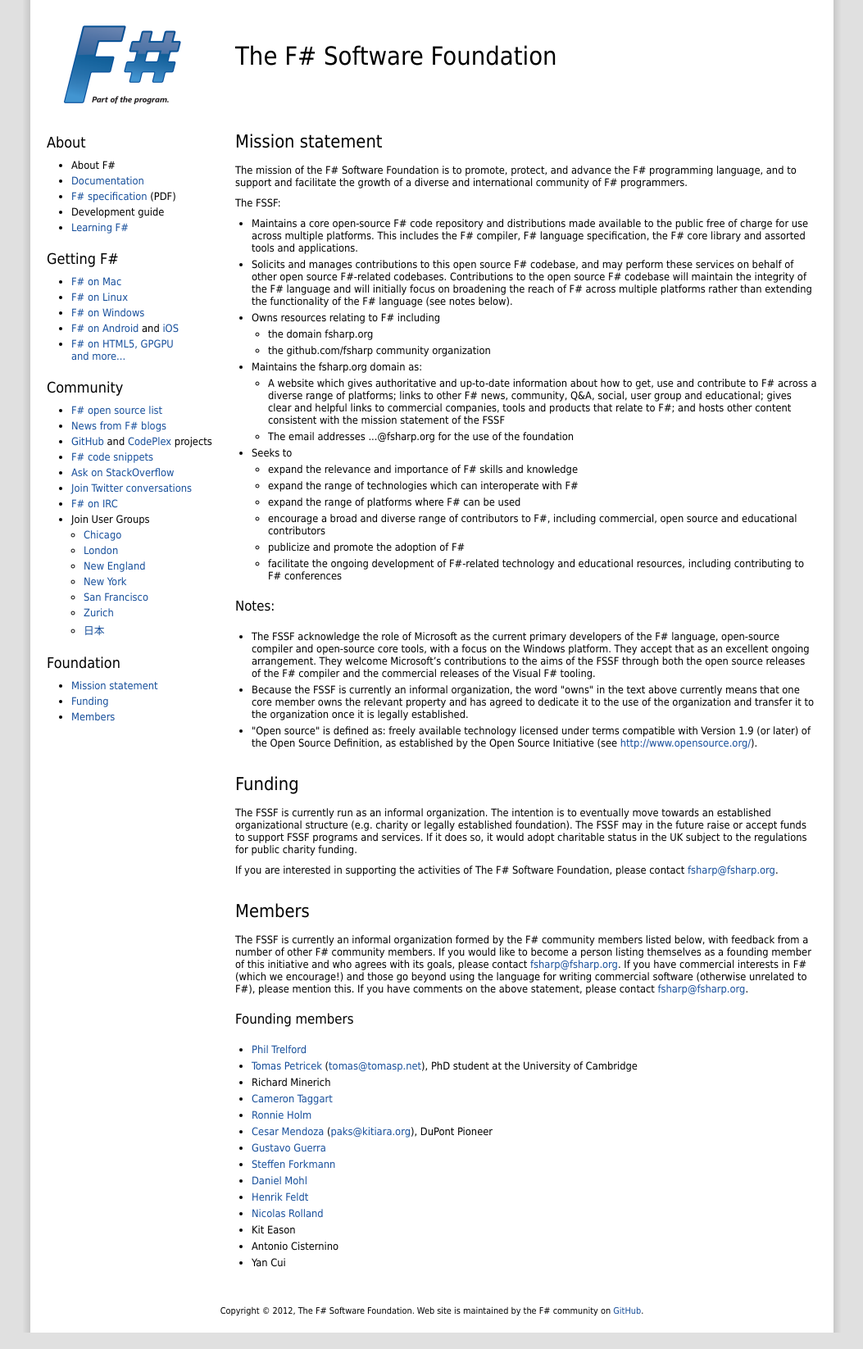
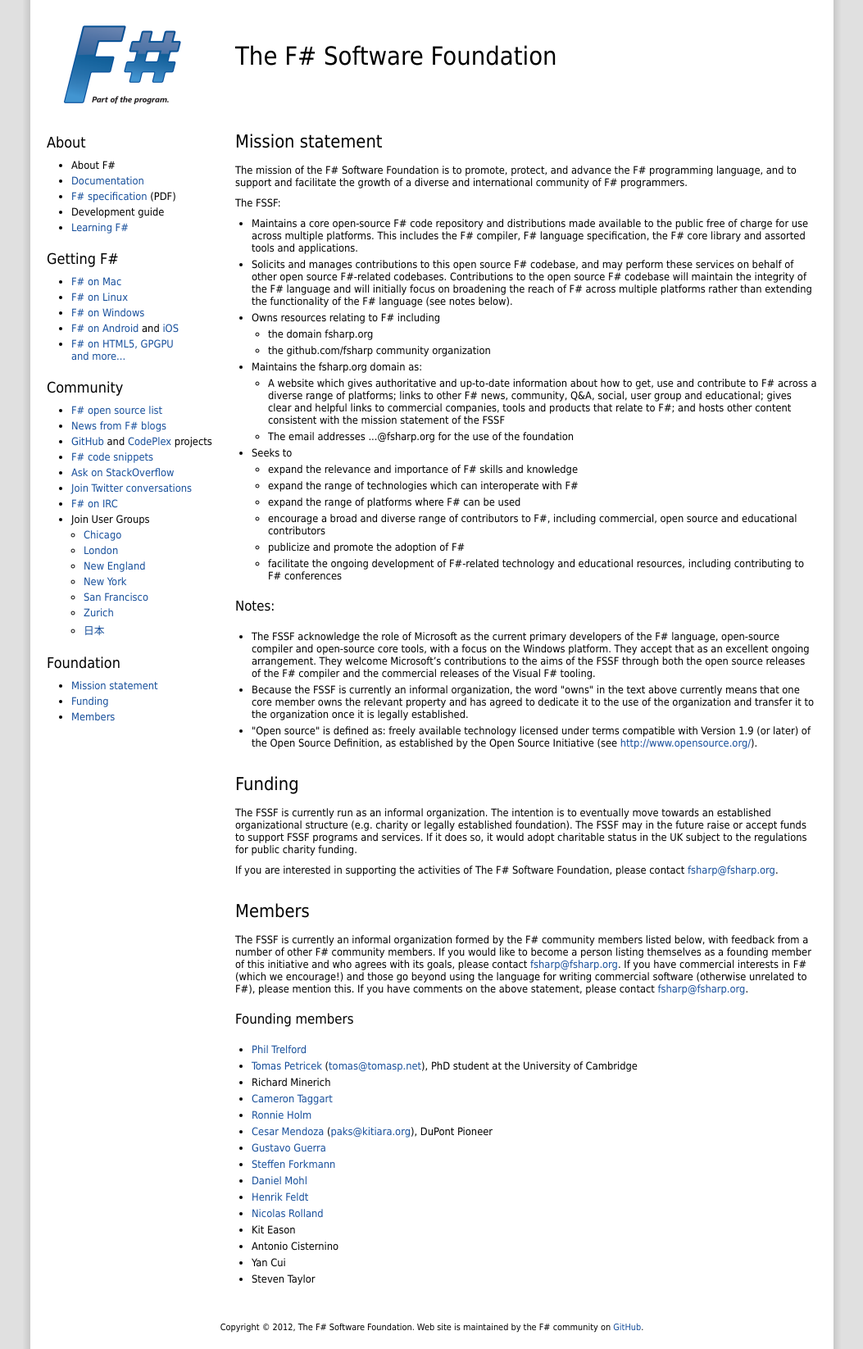
Before and after one commit to fsharp/fsharp.org, a Jekyll site: the page built from foundation.html, in a window 1280 px wide. Shown: the whole page at 82% size, without its empty margins (113-1166 px from the left). Built offline with Jekyll 4.4.1, drawn with Linux system fonts in a browser that asks for light colours; nearby versions of some CDN libraries; some web fonts are replaced; comment, search, counter and statistics services are not loaded.

Commit message:
Adding Steven

```diff
--- a/foundation.html
+++ b/foundation.html
@@ -75,5 +75,6 @@
   <li>Kit Eason</li>
   <li>Antonio Cisternino</li>
   <li>Yan Cui</li>
+  <li>Steven Taylor</li>
 </ul>
 </div>
```
